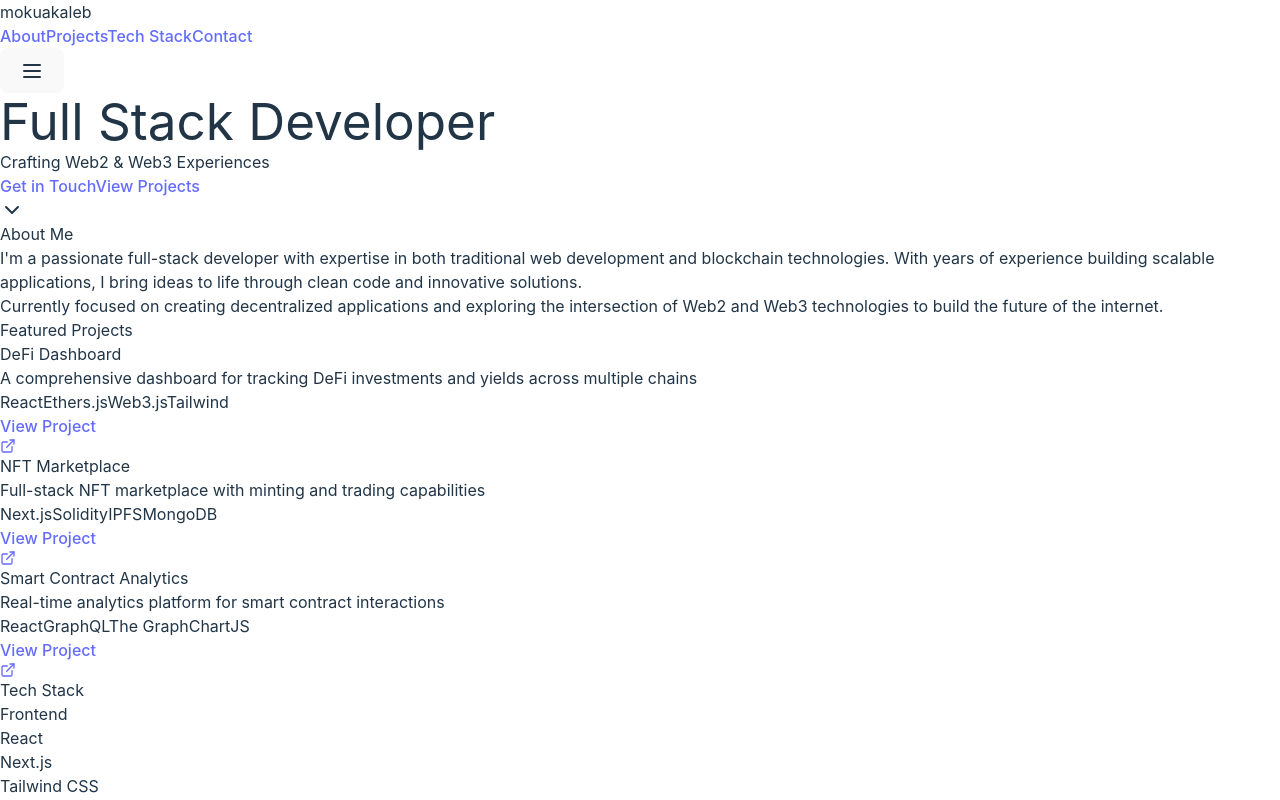
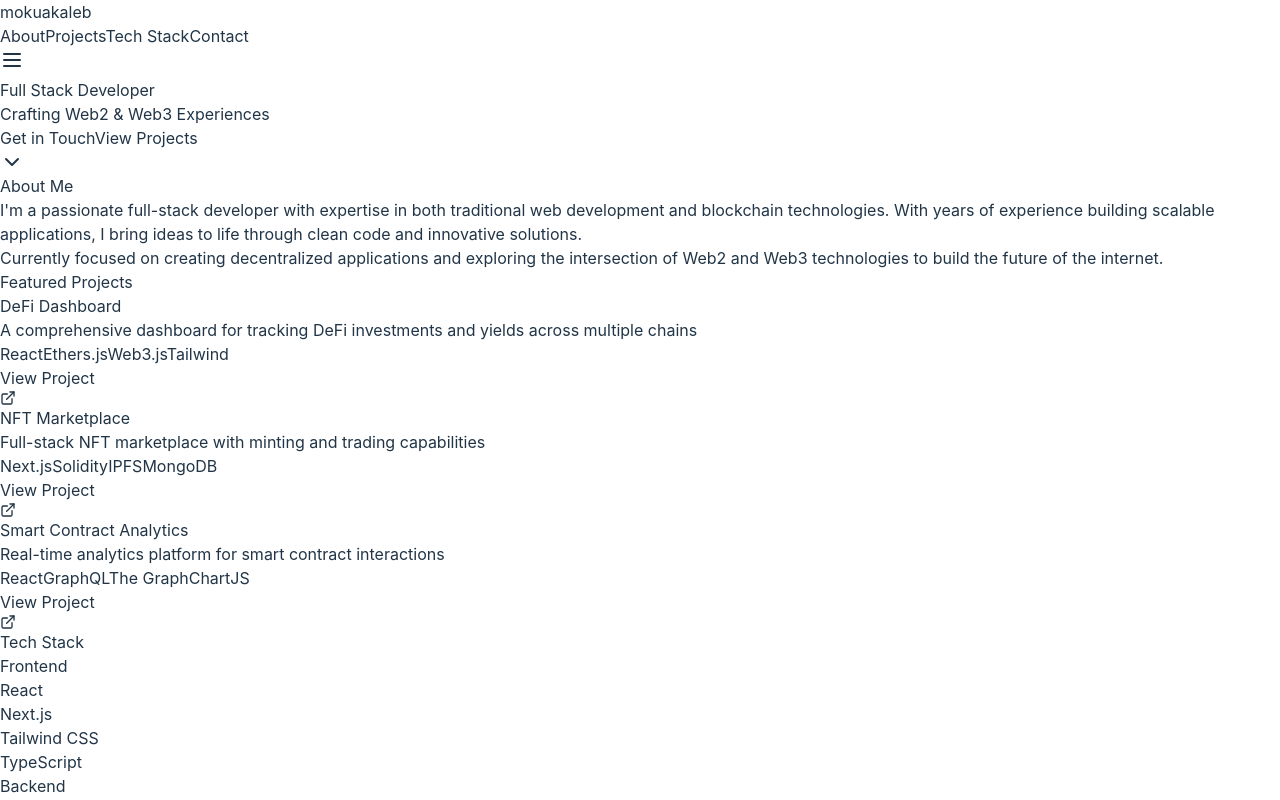
Before and after one commit to calebomondi/kalebmokua, a React (Vite) app: page / in a window 1280 px wide. Shown: the top 800 px of the page. Built offline with nearby package versions, Linux system fonts and the light colour scheme.

Commit message:
Refactor Portfolio component and move project data to separate file

```diff
--- /dev/null
+++ b/src/components/portifolio/data.ts
@@ -0,0 +1,29 @@
+import { Project, TechStack } from '../../types';
+
+export const projects: Project[] = [
+    {
+      title: "DeFi Dashboard",
+      description: "A comprehensive dashboard for tracking DeFi investments and yields across multiple chains",
+      tech: ["React", "Ethers.js", "Web3.js", "Tailwind"],
+      link: "#"
+    },
+    {
+      title: "NFT Marketplace",
+      description: "Full-stack NFT marketplace with minting and trading capabilities",
+      tech: ["Next.js", "Solidity", "IPFS", "MongoDB"],
+      link: "#"
+    },
+    {
+      title: "Smart Contract Analytics",
+      description: "Real-time analytics platform for smart contract interactions",
+      tech: ["React", "GraphQL", "The Graph", "ChartJS"],
+      link: "#"
+    }
+  ];
+
+export const techStack: TechStack = {
+    "Frontend": ["React", "Next.js", "Tailwind CSS", "TypeScript"],
+    "Backend": ["Node.js", "Express", "MongoDB", "PostgreSQL"],
+    "Blockchain": ["Solidity", "Web3.js", "Ethers.js", "Hardhat"],
+    "Tools": ["Git", "Docker", "AWS", "Vercel"]
+  };
--- a/src/components/portifolio/portifolio.tsx
+++ b/src/components/portifolio/portifolio.tsx
@@ -1,16 +1,6 @@
 import { useState, useEffect } from 'react';
 import { Menu, X, Github, Linkedin, Twitter, Mail, ExternalLink, ChevronDown } from 'lucide-react';
-
-interface Project {
-  title: string;
-  description: string;
-  tech: string[];
-  link: string;
-}
-
-interface TechStack {
-  [category: string]: string[];
-}
+import { projects, techStack } from './data';
 
 const Portfolio = () => {
   const [isMenuOpen, setIsMenuOpen] = useState(false);
@@ -43,39 +33,11 @@ const Portfolio = () => {
     return () => window.removeEventListener('scroll', handleScroll);
   }, []);
 
-  const projects: Project[] = [
-    {
-      title: "DeFi Dashboard",
-      description: "A comprehensive dashboard for tracking DeFi investments and yields across multiple chains",
-      tech: ["React", "Ethers.js", "Web3.js", "Tailwind"],
-      link: "#"
-    },
-    {
-      title: "NFT Marketplace",
-      description: "Full-stack NFT marketplace with minting and trading capabilities",
-      tech: ["Next.js", "Solidity", "IPFS", "MongoDB"],
-      link: "#"
-    },
-    {
-      title: "Smart Contract Analytics",
-      description: "Real-time analytics platform for smart contract interactions",
-      tech: ["React", "GraphQL", "The Graph", "ChartJS"],
-      link: "#"
-    }
-  ];
-
-  const techStack: TechStack = {
-    "Frontend": ["React", "Next.js", "Tailwind CSS", "TypeScript"],
-    "Backend": ["Node.js", "Express", "MongoDB", "PostgreSQL"],
-    "Blockchain": ["Solidity", "Web3.js", "Ethers.js", "Hardhat"],
-    "Tools": ["Git", "Docker", "AWS", "Vercel"]
-  };
-
   return (
     <div className="relative">
       {/* Navigation */}
       <nav className={`fixed w-full z-50 transition-all duration-300 ${isVisible ? 'top-0' : '-top-20'}
-        ${activeSection === 'hero' ? 'bg-transparent text-white' : 'bg-white/90 backdrop-blur-md text-gray-800 shadow-lg'}`}>
+        ${activeSection === 'hero' ? ' bg-black/10 text-white' : 'bg-white/90 backdrop-blur-md text-gray-800 shadow-lg'}`}>
         <div className="max-w-7xl mx-auto px-4">
           <div className="flex justify-between h-20">
             <div className="flex items-center">
--- a/src/index.css
+++ b/src/index.css
@@ -17,45 +17,8 @@
   -moz-osx-font-smoothing: grayscale;
 }
 
-a {
-  font-weight: 500;
-  color: #646cff;
-  text-decoration: inherit;
-}
-a:hover {
-  color: #535bf2;
-}
-
 body {
   margin: 0;
-  display: flex;
-  place-items: center;
-  min-width: 320px;
-  min-height: 100vh;
-}
-
-h1 {
-  font-size: 3.2em;
-  line-height: 1.1;
-}
-
-button {
-  border-radius: 8px;
-  border: 1px solid transparent;
-  padding: 0.6em 1.2em;
-  font-size: 1em;
-  font-weight: 500;
-  font-family: inherit;
-  background-color: #1a1a1a;
-  cursor: pointer;
-  transition: border-color 0.25s;
-}
-button:hover {
-  border-color: #646cff;
-}
-button:focus,
-button:focus-visible {
-  outline: 4px auto -webkit-focus-ring-color;
 }
 
 @media (prefers-color-scheme: light) {
@@ -63,10 +26,4 @@ button:focus-visible {
     color: #213547;
     background-color: #ffffff;
   }
-  a:hover {
-    color: #747bff;
-  }
-  button {
-    background-color: #f9f9f9;
-  }
 }
--- /dev/null
+++ b/src/types/index.ts
@@ -0,0 +1,10 @@
+export interface Project {
+  title: string;
+  description: string;
+  tech: string[];
+  link: string;
+}
+
+export interface TechStack {
+  [category: string]: string[];
+}
```
